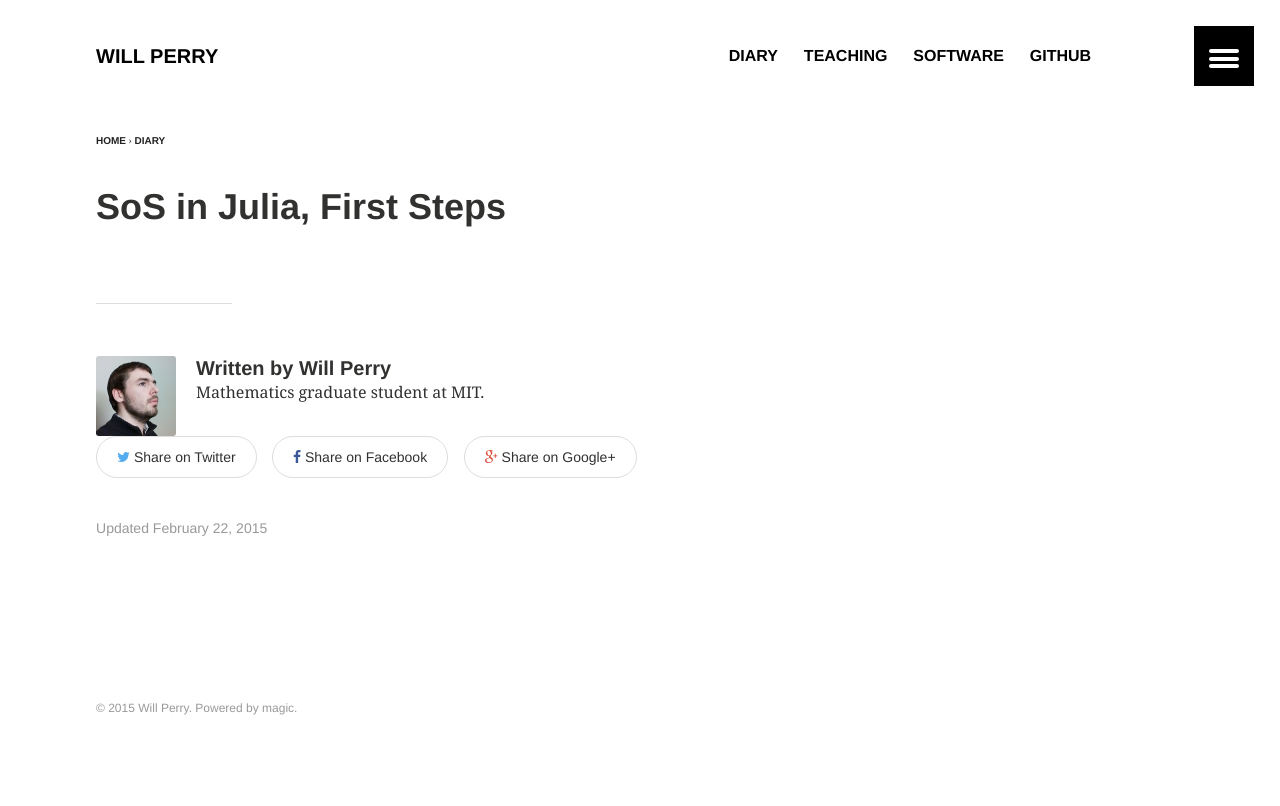
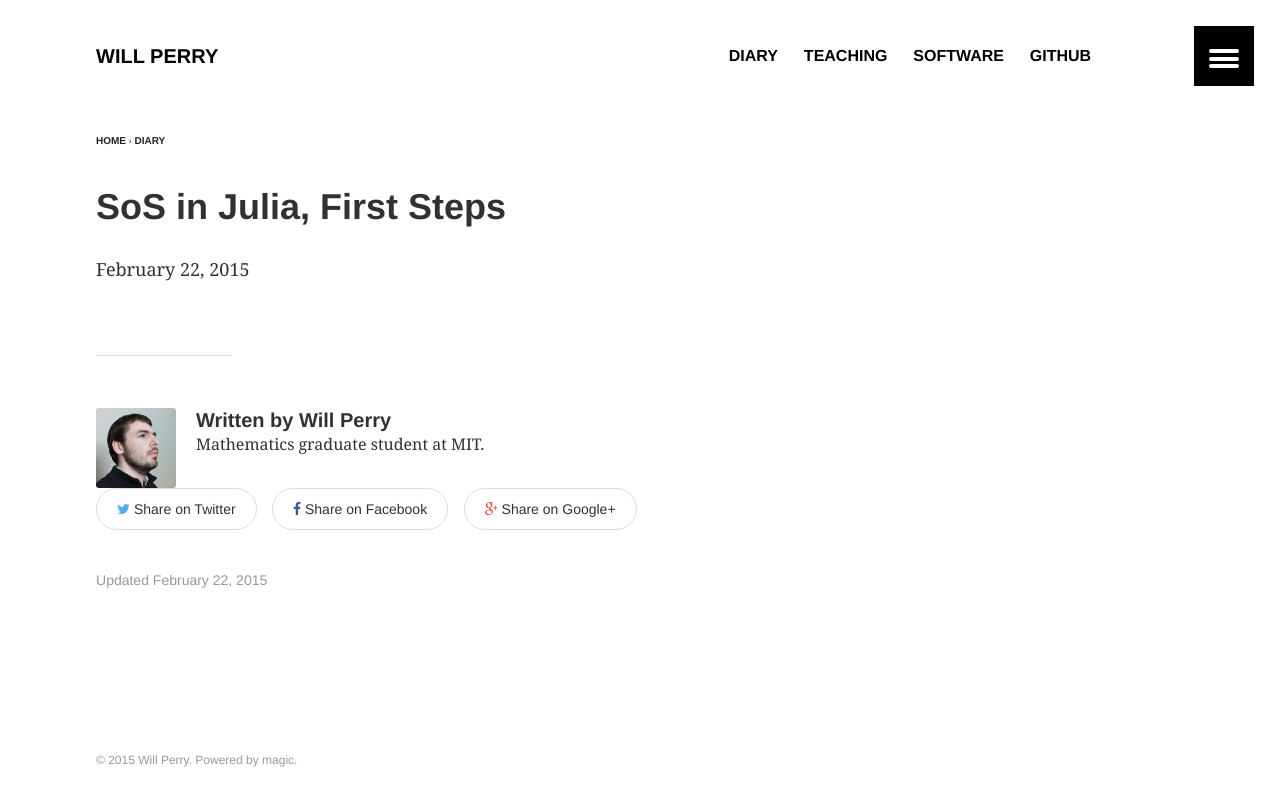
Before and after one commit to ameliaperry/ameliaperry, a Jekyll site: the page built from _posts/diary/2015-02-22-sos-in-julia-first-steps.md, in a window 1280 px wide. Shown: the top 806 px of the page. Built offline with Jekyll 4.4.1, drawn with Linux system fonts in a browser that asks for light colours; Markdown is read by kramdown in place of the engine named in the settings.

Commit message:
post dates on diary pages

```diff
--- a/_layouts/article.html
+++ b/_layouts/article.html
@@ -13,8 +13,12 @@ layout: default
 		</div><!-- /.page-feature -->
 		{% endif %}
 		{% include breadcrumbs.html %}
+
 		<div class="page-title">
 			<h1>{{ page.title }}</h1>
+            {% if page.date %}
+            <p>{{ page.date | date: "%B %d, %Y" }}</p>
+            {% endif %}
 		</div>
 		<div class="inner-wrap">
 			<nav class="toc"></nav><!-- /.toc -->
```
